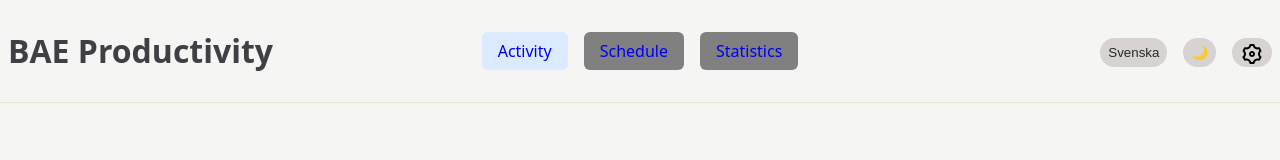
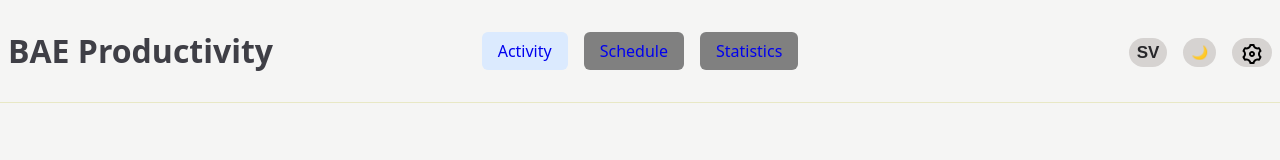
Before and after one commit to ollewarne/linkoping-pps, a React (Vite) app: page / in a window 1280 px wide. Shown: the top 160 px of the page. Built offline with nearby package versions, Linux system fonts and the light colour scheme.

Commit message:
changing style of languageToggle to match svgs

```diff
--- a/src/components/ChangeLanguage/ChangeLanguage.jsx
+++ b/src/components/ChangeLanguage/ChangeLanguage.jsx
@@ -8,7 +8,7 @@ export function ChangeLanguage() {
 
     return (
         <button onClick={toggleLanguage} className={styles['language-toggle-btn']}>
-            {language === 'sv' ? 'English' : 'Svenska'}
+            <span>{language === 'sv' ? 'EN' : 'SV'}</span>
         </button>
     )
 }
--- a/src/components/ChangeLanguage/ChangeLanguage.module.css
+++ b/src/components/ChangeLanguage/ChangeLanguage.module.css
@@ -14,3 +14,9 @@
     background: var(--btn-hover);
     transform: translateY(-1px);
 }
+
+span {
+    font-weight: 600;
+    font-size: 17px;
+    margin: 0;
+}
```
